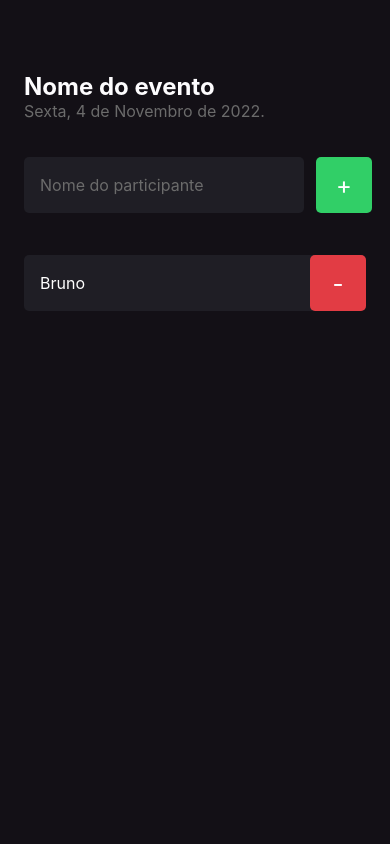
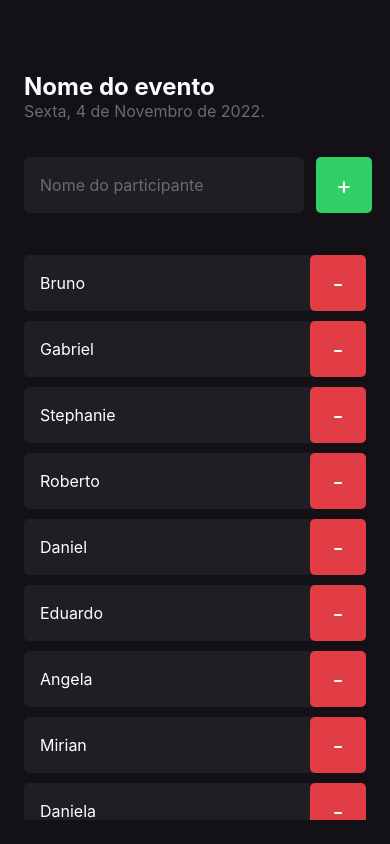
Before and after one commit to wbrunovieira/imhereReactNative, a React Native app: screen / in a window 390 px wide. Built offline with nearby package versions, Linux system fonts and the light colour scheme.

Commit message:
added a Array with names, made a map to render all inputs with eache name, using ScrollView

```diff
--- a/src/screens/Home/index.tsx
+++ b/src/screens/Home/index.tsx
@@ -1,9 +1,12 @@
-import { Text, TextInput, TouchableOpacity, View } from "react-native";
+import { Text, TextInput, TouchableOpacity, View, ScrollView} from "react-native";
 import { Participant } from "../../components/Participants";
 
 import { styles } from "./style";
 
 export default function Home() {
+
+   const participants = ["Bruno", "Gabriel", "Stephanie", "Roberto", "Daniel","Eduardo","Angela", "Mirian", "Daniela","Elaine"]
+
     function handleParticipantAdd() {
         console.log("Você clicou no botão de Adicionar!");
       }
@@ -34,7 +37,18 @@ export default function Home() {
             </Text>
         </TouchableOpacity>
       </View>
-      <Participant name="Bruno" onRemove={() => handleParticipantRemove("Bruno")}/>
+
+      <ScrollView>
+        {
+          participants.map(participant => (
+          <Participant
+            key={participant}
+            name={participant}
+            onRemove={() => handleParticipantRemove(participant) }/>
+            ))
+        }
+      </ScrollView>
+
 
 
     </View>
```
